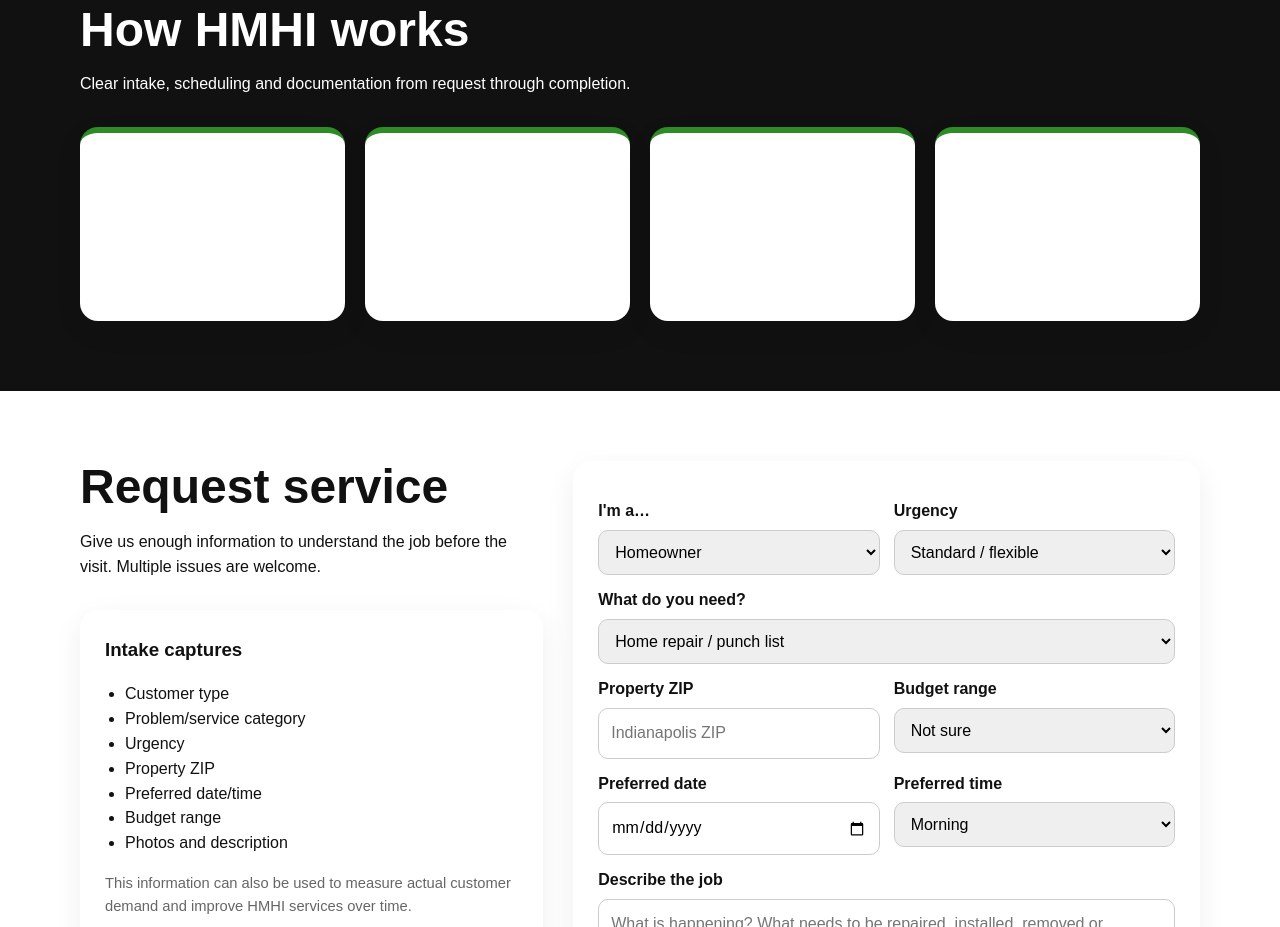
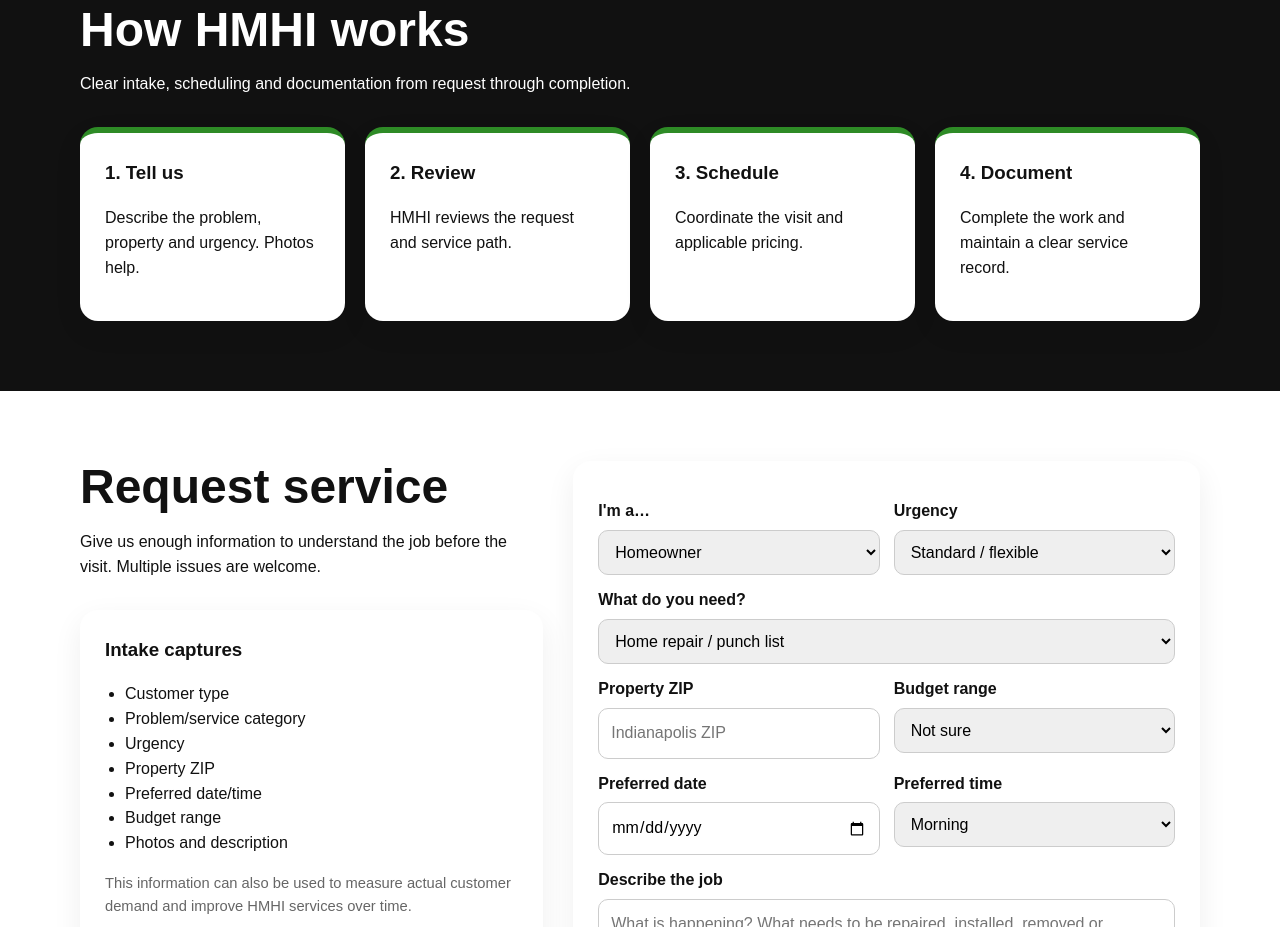
Before and after one commit to HMHISD-source/hmhi-website, a plain HTML site: page index.html in a window 1280 px wide. Shown: the part 2620-3547 px from the top of the page. Drawn offline with Linux system fonts and the light colour scheme.

Commit message:
Update index.html

```diff
--- a/index.html
+++ b/index.html
@@ -8,7 +8,7 @@
 :root{--o:#F26722;--g:#2E8B26;--y:#FFD21F;--b:#111111;--w:#fff;--l:#f6f6f4}
 *{box-sizing:border-box}body{margin:0;font-family:Arial,Helvetica,sans-serif;color:var(--b);line-height:1.55}a{text-decoration:none;color:inherit}
 .wrap{width:min(1120px,92%);margin:auto}.top{background:var(--b);color:#fff;text-align:center;padding:8px;font-size:14px}
-header{background:#fff;position:sticky;top:0;z-index:5;border-bottom:4px solid var(--g)}.nav{display:flex;align-items:center;justify-content:space-between;padding:10px 0;gap:18px}.logo{height:64px;width:auto}.links{display:flex;gap:20px;font-weight:700}.links a:hover{color:var(--o)}
+header{background:#fff;position:sticky;top:0;z-index:5;border-bottom:4px solid var(--g)}.nav{display:flex;align-items:center;justify-content:space-between;padding:10px 0;gap:18px}.logo{height:64px;width:auto}.links{display:flex;gap:20px;font-weight:700}.links a:hover{color:var(--o)}.step{color:var(--b)}
 .btn{display:inline-block;border:0;border-radius:999px;padding:13px 20px;font-weight:800;cursor:pointer}.orange{background:var(--o);color:#fff}.green{background:var(--g);color:#fff}.yellow{background:var(--y);color:var(--b)}
 .hero{background:linear-gradient(135deg,var(--o) 0%,#ff7c28 72%,var(--g) 150%);padding:65px 0}.heroGrid{display:grid;grid-template-columns:1.15fr .85fr;gap:38px;align-items:center}h1{font-size:clamp(2.4rem,5vw,4.5rem);line-height:1.02;margin:12px 0 20px}.hero p{font-size:1.15rem}.heroCard,.card,form{background:#fff;border-radius:18px;padding:25px;box-shadow:0 10px 30px #0001}.heroCard .price,.price{font-size:2.4rem;font-weight:900;color:var(--o)}.badge{display:inline-block;background:var(--y);padding:5px 10px;border-radius:999px;font-size:12px;font-weight:900}
 section{padding:70px 0}.light{background:var(--l)}.dark{background:var(--b);color:#fff}.head{max-width:760px;margin-bottom:30px}h2{font-size:clamp(2rem,4vw,3rem);line-height:1.1;margin:0 0 10px}
```
